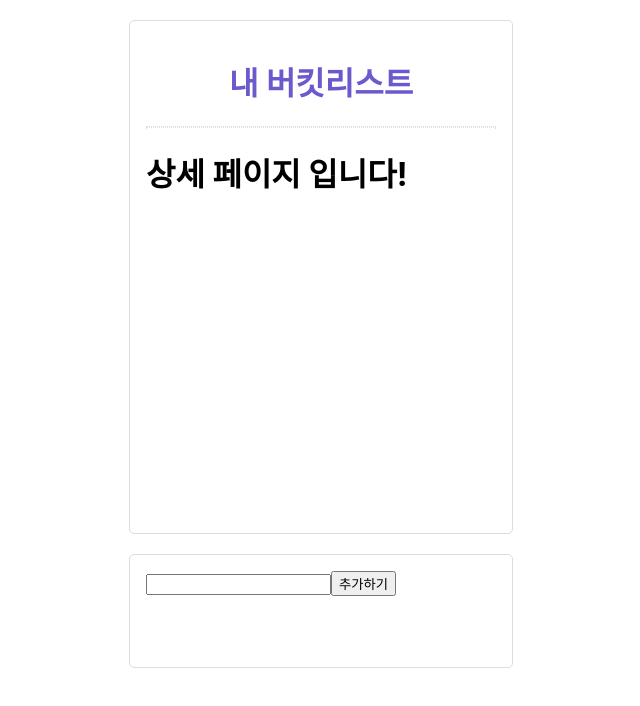
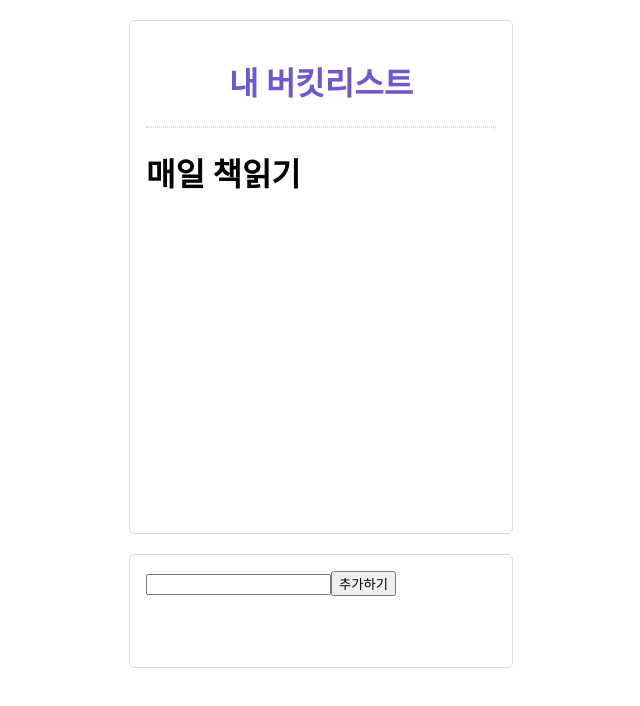
Before and after one commit to bbjoite09/React_Project, a React (Create React App) app in the folder bucket_list/: page /details/1 in a window 1280 px wide. Shown: the top 706 px of the page, without its empty margins (319-959 px from the left). Built offline with nearby package versions, Linux system fonts and the light colour scheme.

Commit message:
feat : 함수형 컴포넌트에서 리덕스 데이터 사용 - url 파라미터 적용, 상세페이지에서 클릭한 내용 출력

```diff
--- a/bucket_list/src/App.js
+++ b/bucket_list/src/App.js
@@ -1,7 +1,7 @@
 import React from "react";
 
-import { withRouter } from "react-router";
-import { Route, Switch } from "react-router-dom";
+import {withRouter} from "react-router";
+import {Route, Switch} from "react-router-dom";
 
 // import [컴포넌트 명] from [컴포넌트가 있는 파일경로];
 import BucketList from "./BucketList";
@@ -15,28 +15,29 @@ import {connect} from 'react-redux';
 import {loadBucket, createBucket} from './redux/modules/bucket';
 
 // 이 함수는 스토어가 가진 상태값을 props로 받아오기 위한 함수예요.
-const mapStateToProps = (state) => ({
-  bucket_list: state.bucket.list,
-});
+const mapStateToProps = (state) => {
+    return {bucket_list: state.bucket.list};
+};
 
 // 이 함수는 값을 변화시키기 위한 액션 생성 함수를 props로 받아오기 위한 함수예요.
-const mapDispatchToProps = (dispatch) => ({
+const mapDispatchToProps = (dispatch) => {
+    return {
         load: () => {
             dispatch(loadBucket());
         },
-  create: (new_item) => {
-    dispatch(createBucket(new_item));
+        create: (bucket) => {
+            dispatch(createBucket(bucket));
         }
-});
+    }
+
+};
 
 // 클래스형 컴포넌트는 이렇게 생겼습니다!
 class App extends React.Component {
     constructor(props) {
         super(props);
         // App 컴포넌트의 state를 정의해줍니다.
-    this.state = {
-
-    };
+        this.state = {};
         // ref는 이렇게 선언합니다!
         this.text = React.createRef();
     }
@@ -56,7 +57,7 @@ class App extends React.Component {
             <div className="App">
                 <Container>
                     <Title>내 버킷리스트</Title>
-          <Line />
+                    <Line/>
                     {/* 컴포넌트를 넣어줍니다. */}
                     {/* <컴포넌트 명 [props 명]={넘겨줄 것(리스트, 문자열, 숫자, ...)}/> */}
                     {/* Route 쓰는 법 2가지를 모두 써봅시다! */}
@@ -71,15 +72,15 @@ class App extends React.Component {
                                 />
                             )}
                         />
-            <Route path="/details" component={Details} />
+                        <Route path="/details/:index" component={Details}/>
                         <Route
-              render={(props) => <NotFound history={this.props.history} />}
+                            render={(props) => <NotFound history={this.props.history}/>}
                         />
                     </Switch>
                 </Container>
                 {/* 인풋박스와 추가하기 버튼을 넣어줬어요. */}
                 <Input>
-          <input type="text" ref={this.text} />
+                    <input type="text" ref={this.text}/>
                     <button onClick={this.addBucketList}>추가하기</button>
                 </Input>
             </div>
--- a/bucket_list/src/BucketList.js
+++ b/bucket_list/src/BucketList.js
@@ -12,7 +12,7 @@ const BucketList = (props) => {
       {bucket_list.map((list, index) => {
         return (
           <ItemStyle className="list_item" key={index} onClick={() => {
-            props.history.push('/details')}}>
+            props.history.push('/details/'+index)}}>
             {list}
           </ItemStyle>
         );
--- a/bucket_list/src/Details.js
+++ b/bucket_list/src/Details.js
@@ -1,7 +1,13 @@
 import React from "react";
+import{useSelector, useDispatch} from "react-redux";
 
 const Details = (props)=>{
-    return <h1>상세 페이지 입니다!</h1>;
+    const bucket_list = useSelector((state) => state.bucket.list);
+    console.log(props, bucket_list);
+
+    const bucket_index = parseInt(props.match.params.index);
+
+    return <h1>{bucket_list[bucket_index]}</h1>;
 };
 
 export default Details
```
Lines whose indentation alone changed are shown as unchanged.
